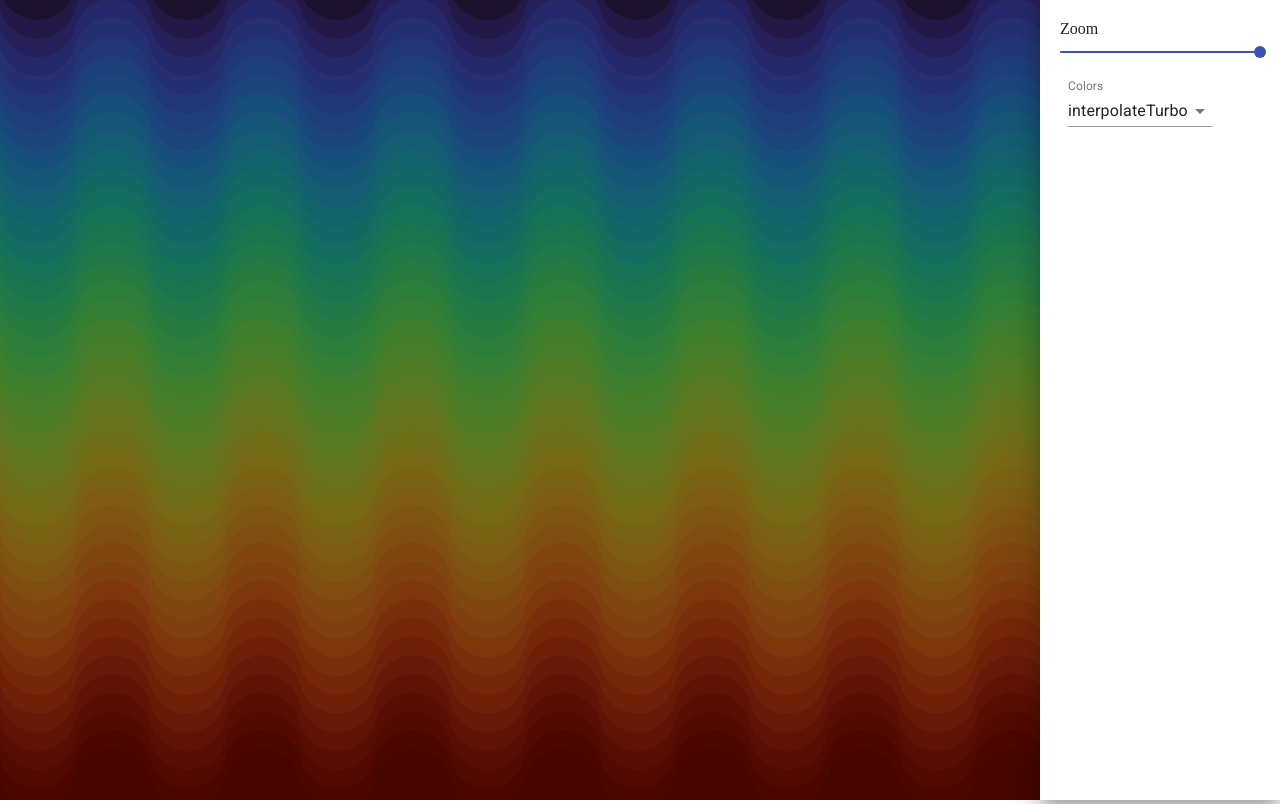
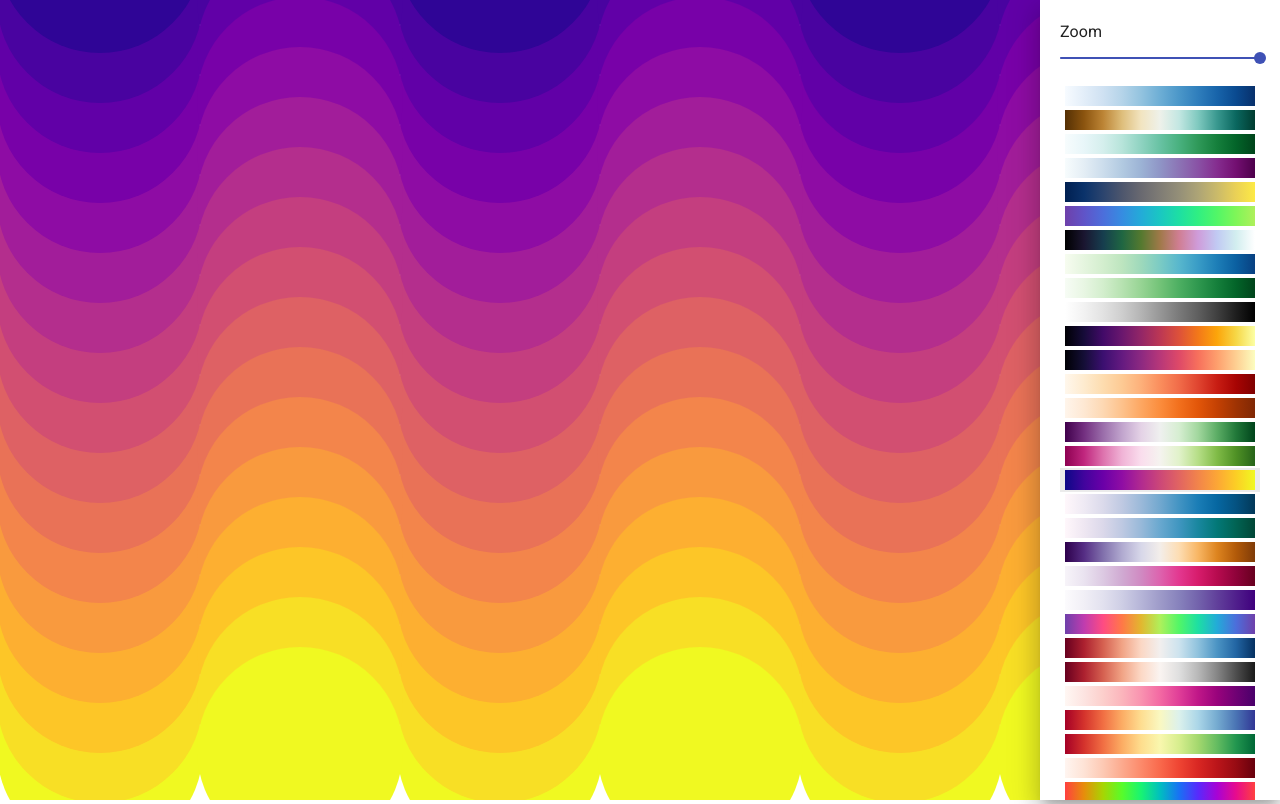
Before and after one commit to pr0digy/pattern-craft, a Next.js app: page /circle-waves in a window 1280 px wide. Built offline with nearby package versions, Linux system fonts and the light colour scheme.

Commit message:
Finished basic circle-waves

```diff
--- a/package.json
+++ b/package.json
@@ -12,12 +12,13 @@
     "@material-ui/core": "^4.11.0",
     "@material-ui/icons": "^4.9.1",
     "d3": "5.16.0",
+    "framer-motion": "^3.3.0",
+    "material-ui-popup-state": "^1.7.1",
     "nanoid": "^3.1.12",
     "normalize.css": "^8.0.1",
     "react": "^16.12.0",
     "react-dom": "^16.12.0",
     "react-scripts": "^3.4.1",
-    "react-spring": "^8.0.27",
     "react-use": "^15.3.3"
   },
   "devDependencies": {
--- /dev/null
+++ b/src/components/GradientMenuItem/index.tsx
@@ -0,0 +1,47 @@
+import React, { useMemo } from 'react';
+
+import { makeStyles, createStyles, Theme } from '@material-ui/core/styles';
+import MenuItem from '@material-ui/core/MenuItem';
+
+const useStyles = makeStyles({
+	gradient: ({ colors }) => {
+		const step = Math.ceil(100 / (colors.length - 1));
+		const lastColor = `${colors.pop()} ${100}%`;
+
+		const stops = colors.reduce((res, color: string, index: number) => {
+			res.push(`${color} ${step * index}%`);
+			return res;
+		}, []);
+
+		stops.push(lastColor);
+
+		return {
+			width: '100%',
+			height: '20px',
+			background: 'linear-gradient(90deg, ' + stops.join(', ') + ')',
+		};
+	},
+
+	root: {
+		padding: '2px 5px',
+	},
+});
+
+export default function GradientButton({ interpolationName, resolution = 10, ...rest }) {
+	const colors = [];
+	const step = 1 / resolution;
+
+	let index = 0;
+	for (let i = 0; i <= resolution; i++) {
+		colors.push(interpolationName(index));
+		index += step;
+	}
+
+	const classes = useStyles({ colors });
+
+	return (
+		<MenuItem className={classes.root} {...rest}>
+			<div className={classes.gradient} />
+		</MenuItem>
+	);
+}
--- a/src/pages/circle-waves/model.ts
+++ b/src/models/circle-waves.ts
@@ -1,8 +1,10 @@
 import * as colors from 'd3-scale-chromatic';
-import { nanoid } from 'nanoid';
 
-class Point {
+export class Point {
+	/** Horizontal coordinate */
 	x: number;
+
+	/** Vertical coordinate */
 	y: number;
 
 	constructor(x: number, y: number) {
@@ -11,27 +13,29 @@ class Point {
 	}
 }
 
-class Circle extends Point {
+export class Circle extends Point {
+	/** Circle radius */
 	r: number;
+
+	/** Unique id, may be used as key */
+	id?: string;
+
+	/** Ranges from 0 to 1, used for interpolation */
+	colorIndex?: number;
+
 	constructor(x: number, y: number, r: number) {
 		super(x, y);
 		this.r = r;
 	}
 }
 
-interface CircleWavesInterface {
+export interface CircleWavesInterface {
 	w: number;
 	h: number;
 	r: number;
-	interpolate?: Function;
 }
 
-export default function CircleWavesModel({
-	w,
-	h,
-	r = 50,
-	interpolate = colors.interpolatePlasma,
-}: CircleWavesInterface) {
+export default function CircleWavesModel({ w, h, r = 50 }: CircleWavesInterface) {
 	let waves: Circle[][] = [];
 
 	const horizontalCount = Math.ceil(w / r / 2);
@@ -47,11 +51,9 @@ export default function CircleWavesModel({
 		for (let j = 0; j < verticalCount; j++) {
 			const circle = {
 				id: `${i}-${j}`,
-				// id: nanoid(),
 				x: r * 2 * (i + 1) - r,
 				y: (r / 2) * (j + 1) - r,
 				r: r + r * 0.03,
-				color: interpolate((j + 1) / verticalCount),
 				colorIndex: (j + 1) / verticalCount,
 			};
 
--- a/src/pages/circle-waves/index.tsx
+++ b/src/pages/circle-waves/index.tsx
@@ -1,13 +1,22 @@
-import React, { useMemo } from 'react';
+import React, { ChangeEvent, useMemo } from 'react';
 import { useWindowSize } from 'react-use';
 import dynamic from 'next/dynamic';
 import Drawer from '@material-ui/core/Drawer';
 import Slider from '@material-ui/core/Slider';
-import Select from '@material-ui/core/Select';
-import InputLabel from '@material-ui/core/InputLabel';
-import MenuItem from '@material-ui/core/MenuItem';
-import FormControl from '@material-ui/core/FormControl';
+
+import { MenuList } from '@material-ui/core';
+import * as colors from 'd3-scale-chromatic';
 import { makeStyles, createStyles, Theme } from '@material-ui/core/styles';
+import Typography from '@material-ui/core/Typography';
+import Button from '@material-ui/core/Button';
+import { usePopupState, bindTrigger, bindMenu } from 'material-ui-popup-state/hooks';
+
+import GradientMenuItem from 'components/GradientMenuItem';
+import model from '../../models/circle-waves';
+
+export const ModelContext = React.createContext(null);
+
+const gradients = Object.keys(colors).filter((v) => v.includes('interpolate'));
 
 const useStyles = makeStyles((theme: Theme) =>
 	createStyles({
@@ -25,11 +34,7 @@ const useStyles = makeStyles((theme: Theme) =>
 	}),
 );
 
-import model from './model';
-
 const Svg = dynamic(() => import('./svg'), { ssr: false });
-
-export const ModelContext = React.createContext(null);
 
 export default function CircleWaves() {
 	const classes = useStyles();
@@ -38,37 +43,31 @@ export default function CircleWaves() {
 	if (!width || !height) return null;
 
 	const [zoom, setZoom] = React.useState(2);
+	const [interpolationName, setInterpolationName] = React.useState('interpolatePlasma');
 
-	const handleZoomChange = (event, zoom) => {
-		console.log(zoom);
-		setZoom(zoom);
+	const handleColorChange = (gradientName: string) => () => setInterpolationName(gradientName);
+	const handleZoomChange = (event: ChangeEvent<{}>, zoom: number | number[]) => {
+		setZoom(Number(zoom));
 	};
 
-	const [interpolation, setInterpolation] = React.useState('interpolateTurbo');
-
-	const handleColorChange = (event: React.ChangeEvent<{ value: unknown }>) => {
-		setInterpolation(event.target.value as string);
-	};
-
-	const waves = useMemo(() => model({ w: width * 2, h: height * 2, r: 75 }), [width, height]);
+	const waves = useMemo(() => model({ w: width * 2, h: height * 2, r: 200 }), [width, height]);
 	const circles = useMemo(() => waves.reduce((acc, wave) => acc.concat(wave), []), [waves]);
-	console.log('circles count: ', circles.length);
-	const toggleDrawer = (anchor, state) => console.log(anchor, state);
+	const toggleDrawer = (anchor: string, state: boolean) => console.log(anchor, state);
 
 	return (
-		<React.Profiler id="circle-waves" onRender={console.log}>
+		<>
 			<Drawer
 				anchor="right"
 				open={true}
 				ModalProps={{
 					BackdropProps: {
-						invisible: false,
+						invisible: true,
 					},
 				}}
 				onClose={() => toggleDrawer('right', false)}
 			>
 				<div className={classes.root}>
-					Zoom
+					<Typography id="continuous-slider">Zoom</Typography>
 					<Slider
 						min={0.1}
 						max={2}
@@ -77,24 +76,24 @@ export default function CircleWaves() {
 						onChange={handleZoomChange}
 						aria-labelledby="continuous-slider"
 					/>
-					<FormControl className={classes.formControl}>
-						<InputLabel id="demo-simple-select-label">Colors</InputLabel>
-						<Select
-							labelId="demo-simple-select-label"
-							id="demo-simple-select"
-							value={interpolation}
-							onChange={handleColorChange}
-						>
-							<MenuItem value="interpolateTurbo">interpolateTurbo</MenuItem>
-							<MenuItem value="interpolatePlasma">interpolatePlasma</MenuItem>
-							<MenuItem value="interpolateViridis">interpolateViridis</MenuItem>
-						</Select>
-					</FormControl>
+
+					<MenuList>
+						{gradients.map((gradientName) => (
+							<GradientMenuItem
+								key={gradientName}
+								{...{
+									interpolationName: colors[gradientName],
+									selected: gradientName === interpolationName,
+									onClick: handleColorChange(gradientName),
+								}}
+							/>
+						))}
+					</MenuList>
 				</div>
 			</Drawer>
-			<ModelContext.Provider value={{ width, height, circles, zoom, interpolation }}>
+			<ModelContext.Provider value={{ width, height, circles, zoom, interpolationName }}>
 				<Svg />
 			</ModelContext.Provider>
-		</React.Profiler>
+		</>
 	);
 }
--- a/src/pages/circle-waves/svg.tsx
+++ b/src/pages/circle-waves/svg.tsx
@@ -1,60 +1,25 @@
-import React, { memo, useRef, useEffect, useMemo, useContext } from 'react';
-import { animated, useSpring } from 'react-spring';
+import React, { memo, useContext } from 'react';
+import { motion } from 'framer-motion';
 import * as colors from 'd3-scale-chromatic';
+import { ModelContext } from './';
+import { Circle as CircleInterface } from '../../models/circle-waves';
 
-import { ModelContext } from './';
-
-let oz = { z: 1 };
-
-const Waves = memo(function ({ waves }) {
-	// const props = useSpring({ opacity: 1, from: { opacity: 0 } });
-	// console.log({ ref });
-	return waves.map((w: any) =>
-		w.map((c: any) => <animated.circle key={c.id} cx={c.x} cy={c.y} r={c.r} fill={c.color} data-test={oz.z} />),
+const Circle = memo(({ c, interpolationName }: { c: CircleInterface; interpolationName: string }) => {
+	return (
+		<motion.circle
+			key={c.id}
+			cx={c.x}
+			cy={c.y}
+			r={c.r}
+			fill={colors[interpolationName](c.colorIndex)}
+			animate={{ fill: colors[interpolationName](c.colorIndex) }}
+			transition={{ ease: 'easeIn', duration: 0.25 }}
+		/>
 	);
 });
 
-class ClassWaves extends React.PureComponent {
-	counter: number = 1;
-
-	getCounter() {
-		return oz.z;
-	}
-
-	constructor(props) {
-		super(props);
-
-		setTimeout(() => (this.counter = 5), 5000);
-	}
-
-	render() {
-		const { waves } = this.props;
-		console.log(this.counter);
-		return waves.map((w: any) =>
-			w.map((c: any) => (
-				<animated.circle key={c.id} cx={c.x} cy={c.y} r={c.r} fill={c.color} data-test={this.getCounter()} />
-			)),
-		);
-	}
-}
-
-const Circle = memo(({ c }) => {
-	const { interpolation } = useContext(ModelContext);
-	return <circle cx={c.x} cy={c.y} r={c.r} fill={colors[interpolation](c.colorIndex)} />;
-});
-
-const Circles = () => {
-	// circles.map((c) => <circle key={c.id} cx={c.x} cy={c.y} r={c.r} fill={c.color} />),
-	const { circles, interpolation } = useContext(ModelContext);
-	// return circles.map((c) => <Circle key={c.id} {...{ c }} />);
-	return circles.map((c) => (
-		<circle key={c.key} cx={c.x} cy={c.y} r={c.r} fill={colors[interpolation](c.colorIndex)} />
-	));
-};
-
-// export default memo(function CircleWaves({ width, height, circles, zoom, interpolation }) {
 export default memo(function CircleWaves() {
-	const { width, height, circles, interpolation, zoom } = useContext(ModelContext);
+	const { width, height, circles, interpolationName, zoom } = useContext(ModelContext);
 
 	const maxWidth = width * 2;
 	const maxHeight = height * 2;
@@ -65,19 +30,11 @@ export default memo(function CircleWaves() {
 	const cx = maxWidth / 2 - currentWidth / 2;
 	const cy = maxHeight / 2 - currentHeight / 2;
 
-	// const ref = useRef(zoom);
-	// useEffect(() => {
-	// 	oz.z = zoom;
-	// 	console.log(ref);
-	// }, [zoom]);
-
-	// console.log(circles);
-
 	return (
 		<svg width={width} height={height} viewBox={`${cx} ${cy} ${currentWidth} ${currentHeight}`}>
-			{circles.map((c) => (
-				<circle key={c.id} cx={c.x} cy={c.y} r={c.r} fill={colors[interpolation](c.colorIndex)} />
-			))}
+			{circles.map((c: CircleInterface) => {
+				return <Circle key={c.id} {...{ c, interpolationName }} />;
+			})}
 		</svg>
 	);
 });
```
Also changed, not shown: tsconfig.json (+8 -1 lines), 2 other files (tests, documents, lock files or other folders).
